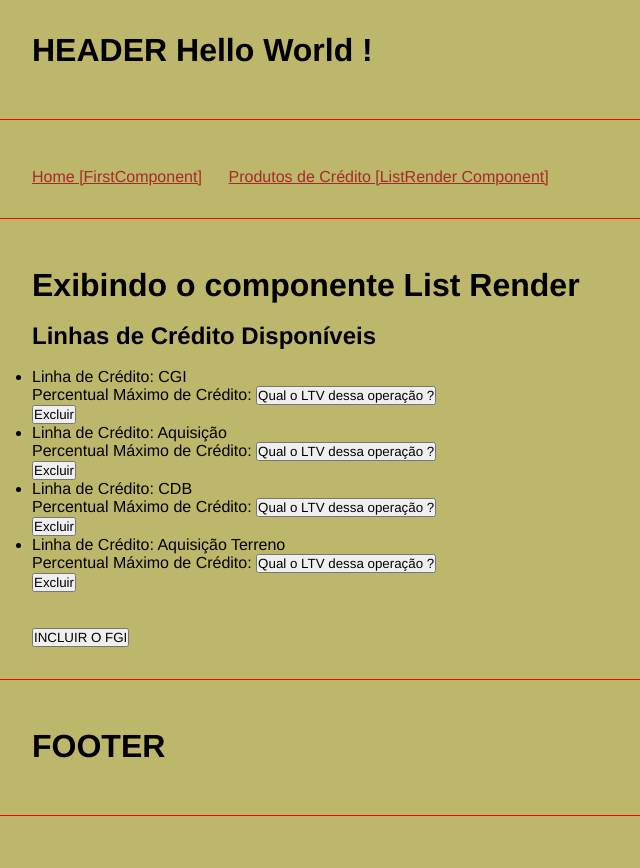
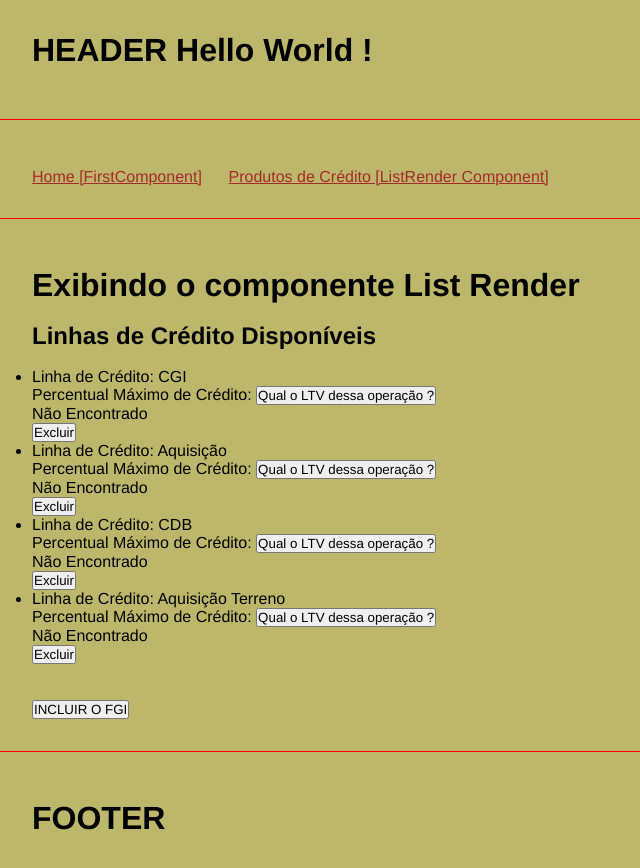
Before and after one commit to ernestopcaraujo/projectReviewAngular, an Angular app in the folder curso-angular/: page /list in a window 1280 px wide. Shown: the top 868 px of the page, without its empty margins (0-640 px from the left). Built offline with nearby package versions, Linux system fonts and the light colour scheme.

Commit message:
fix: Added text "Não encontrado" to ng-template

```diff
--- a/curso-angular/src/app/components/list-render/list-render.component.html
+++ b/curso-angular/src/app/components/list-render/list-render.component.html
@@ -12,7 +12,7 @@
             <span *ngIf="indexOfElement==i; else valueNotFound">&nbsp;&nbsp;&nbsp;&nbsp;{{creditLines[indexOfElement].ltv}}<br></span>
             <button (click)="excludeCredit(creditLine)">Excluir</button>
             <br>
-            <ng-template #valueNotFound><p></p></ng-template>
+            <ng-template #valueNotFound><p>Não Encontrado</p></ng-template>
         </li>
     </ul>
     <br>
```
